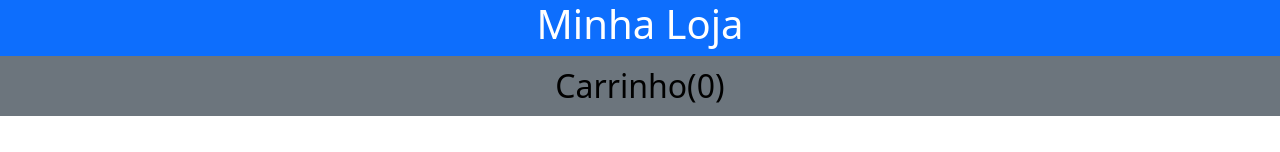
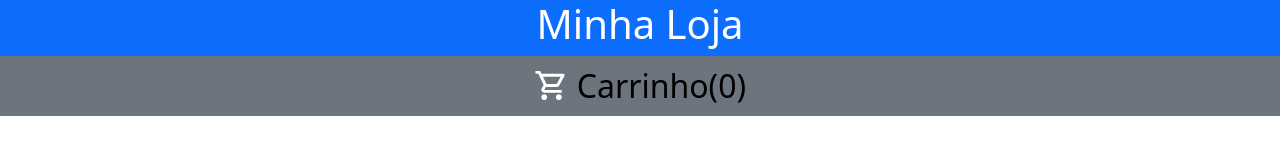
Before and after one commit to estefanostroher/my-store, a React (Vite) app: page / in a window 1280 px wide. Shown: the top 152 px of the page. Built offline with nearby package versions, Linux system fonts and the light colour scheme; no server answers.

Commit message:
fix - passing product to cart

```diff
--- a/src/App.jsx
+++ b/src/App.jsx
@@ -14,7 +14,7 @@ function App() {
   const [carrinho, setCarrinho] = useState([]);
 
   const items = carrinho.length;
-  console.log(items);
+  console.log(carrinho);
 
   return (
     <Router>
--- a/src/components/kart/index.jsx
+++ b/src/components/kart/index.jsx
@@ -65,6 +65,7 @@ const Kart = ({carrinho, setCarrinho, produtos, setProdutos}) => {
     }
   };
 
+
   return (
     <div style={{height: '90vh', padding: '4rem 15rem'}}>
       <section className="d-flex flex-column">
--- a/src/components/kartButton/index.jsx
+++ b/src/components/kartButton/index.jsx
@@ -5,7 +5,8 @@ export const KartButton = ({items}) => {
 
 
   return (
-        <button onClick={() => nav("/carrinho")} className="d-flex w-100 justify-content-center bg-secondary">
+        <button onClick={() => nav("/carrinho")} className="d-flex w-100 align-items-center gap-2 justify-content-center bg-secondary">
+          <svg xmlns="http://www.w3.org/2000/svg" height="35px" viewBox="0 -960 960 960" width="35px" fill="#fff"><path d="M280-80q-33 0-56.5-23.5T200-160q0-33 23.5-56.5T280-240q33 0 56.5 23.5T360-160q0 33-23.5 56.5T280-80Zm400 0q-33 0-56.5-23.5T600-160q0-33 23.5-56.5T680-240q33 0 56.5 23.5T760-160q0 33-23.5 56.5T680-80ZM246-720l96 200h280l110-200H246Zm-38-80h590q23 0 35 20.5t1 41.5L692-482q-11 20-29.5 31T622-440H324l-44 80h480v80H280q-45 0-68-39.5t-2-78.5l54-98-144-304H40v-80h130l38 80Zm134 280h280-280Z"/></svg>
           <h2 className="m-0">Carrinho({items || 0})</h2>
         </button>
   );
--- a/src/components/listaProdutos/index.jsx
+++ b/src/components/listaProdutos/index.jsx
@@ -71,6 +71,7 @@ const ListaProdutos = ({produtos, setProdutos, setCarrinho}) => {
                         handleAdicionarAoCarrinho={handleAdicionarAoCarrinho}
                         handleVerProduto={handleVerProduto}
                         renderEstrelas={renderEstrelas}
+                        produto={produto}
                     />
                 ))}
             </div>
--- a/src/components/productCard/index.jsx
+++ b/src/components/productCard/index.jsx
@@ -8,6 +8,7 @@ export const ProductCard = ({
   handleAdicionarAoCarrinho,
   handleVerProduto,
   renderEstrelas,
+  produto
 }) => {
   return (
     <section
@@ -33,7 +34,7 @@ export const ProductCard = ({
         className={`btn ${
           quantidade > 0 ? "btn-outline-success" : "btn-outline-danger"
         } w-75 align-self-center`}
-        onClick={handleAdicionarAoCarrinho}
+        onClick={() => handleAdicionarAoCarrinho(produto)}
         disabled={quantidade <= 0}
       >
         {quantidade > 0 ? "Comprar" : "Indisponível"}
```
